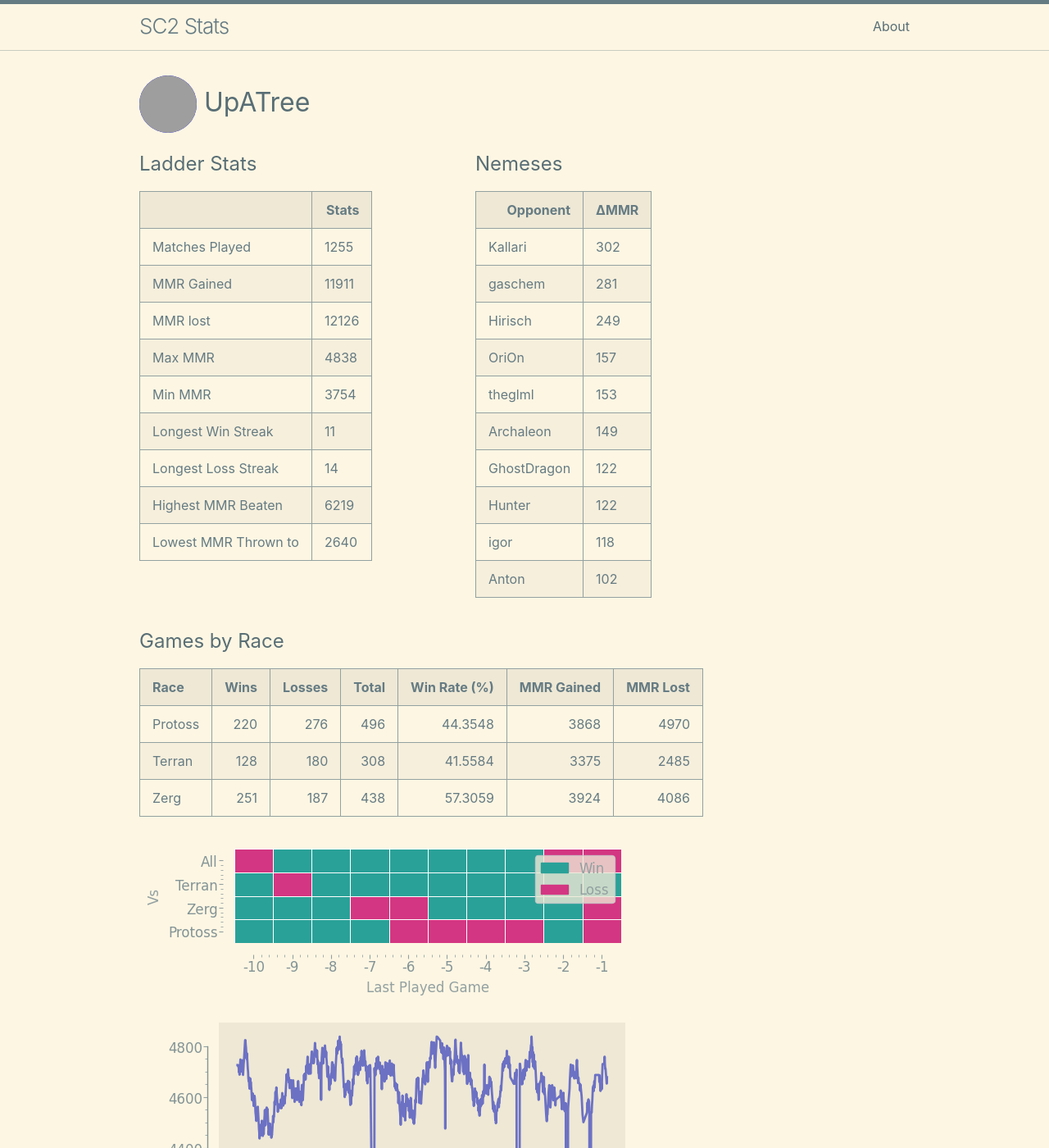
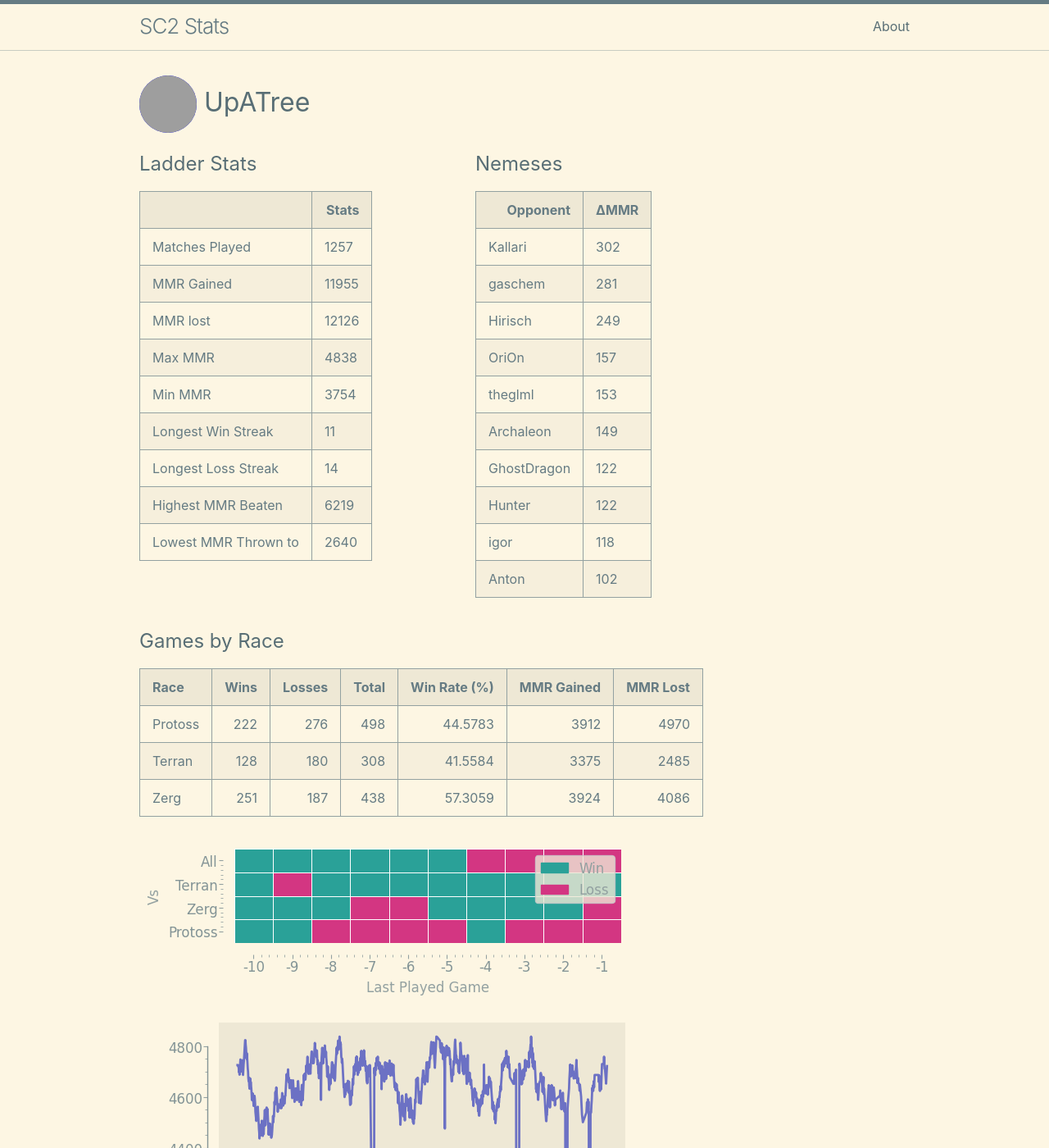
Before and after one commit to kylermurphy/UpATree, a Jekyll site: the page built from docs/index.md, in a window 1280 px wide and 1400 px high. Shown: the whole window at 82% size. Built offline with Jekyll 4.4.1, drawn with Linux system fonts in a browser that asks for light colours; grey boxes are pictures that could not be loaded.

Commit message:
running on push

```diff
--- a/docs/index.md
+++ b/docs/index.md
@@ -18,11 +18,11 @@ layout: home
   <tbody>
     <tr>
       <td>Matches Played</td>
-      <td>1255</td>
+      <td>1257</td>
     </tr>
     <tr>
       <td>MMR Gained</td>
-      <td>11911</td>
+      <td>11955</td>
     </tr>
     <tr>
       <td>MMR lost</td>
@@ -114,7 +114,7 @@ layout: home
 
 | Race    |   Wins |   Losses |   Total |   Win Rate (%) |   MMR Gained |   MMR Lost |
 |:--------|-------:|---------:|--------:|---------------:|-------------:|-----------:|
-| Protoss |    220 |      276 |     496 |        44.3548 |         3868 |       4970 |
+| Protoss |    222 |      276 |     498 |        44.5783 |         3912 |       4970 |
 | Terran  |    128 |      180 |     308 |        41.5584 |         3375 |       2485 |
 | Zerg    |    251 |      187 |     438 |        57.3059 |         3924 |       4086 |
 
--- a/log.txt
+++ b/log.txt
@@ -479,3 +479,4 @@ Writing a log file 2025-03-15 17:32:03.
 Writing a log file 2025-03-15 17:48:26.
 Writing a log file 2025-03-15 18:28:48.
 Writing a log file 2025-03-15 18:48:52.
+Writing a log file 2025-03-15 19:16:31.
```
Also changed, not shown: docs/assets/MMR.png, docs/assets/daily.png, docs/assets/gm_hist.png, docs/assets/r_wrt.png, 1 other file.
